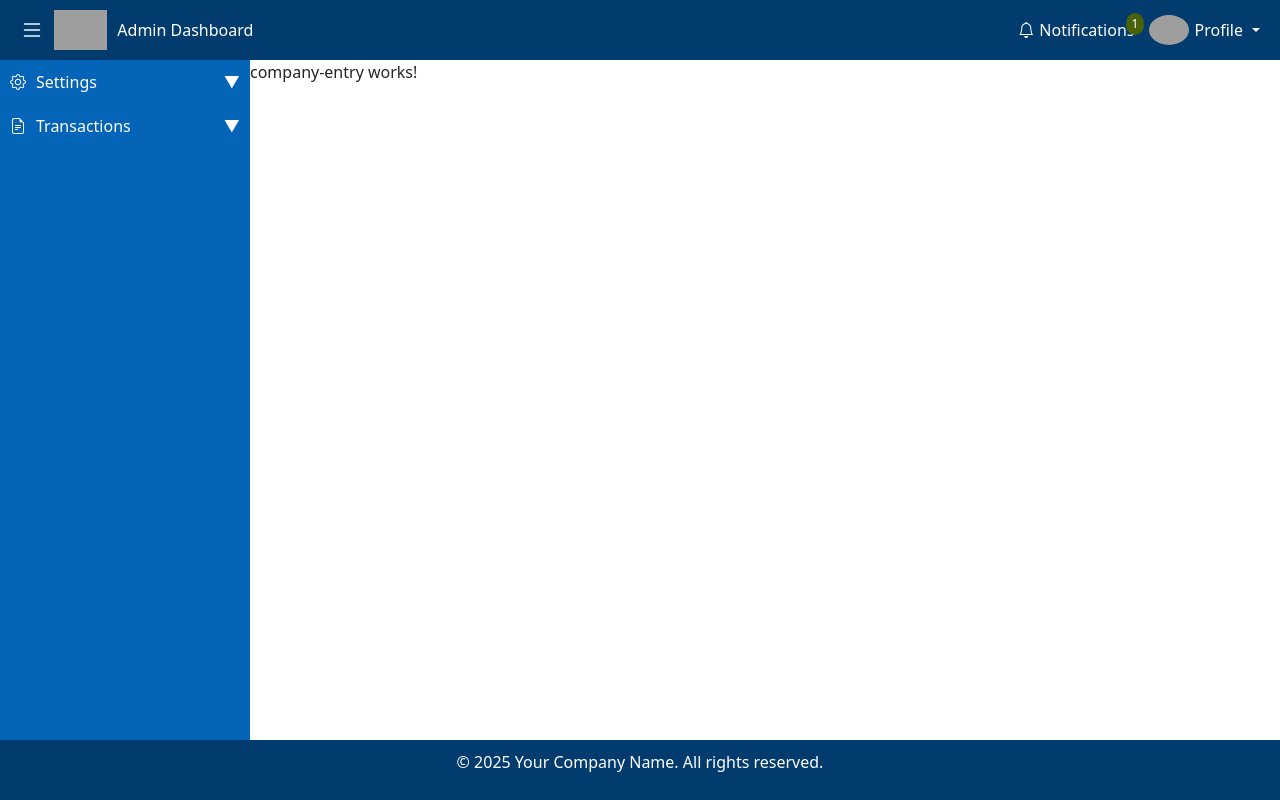
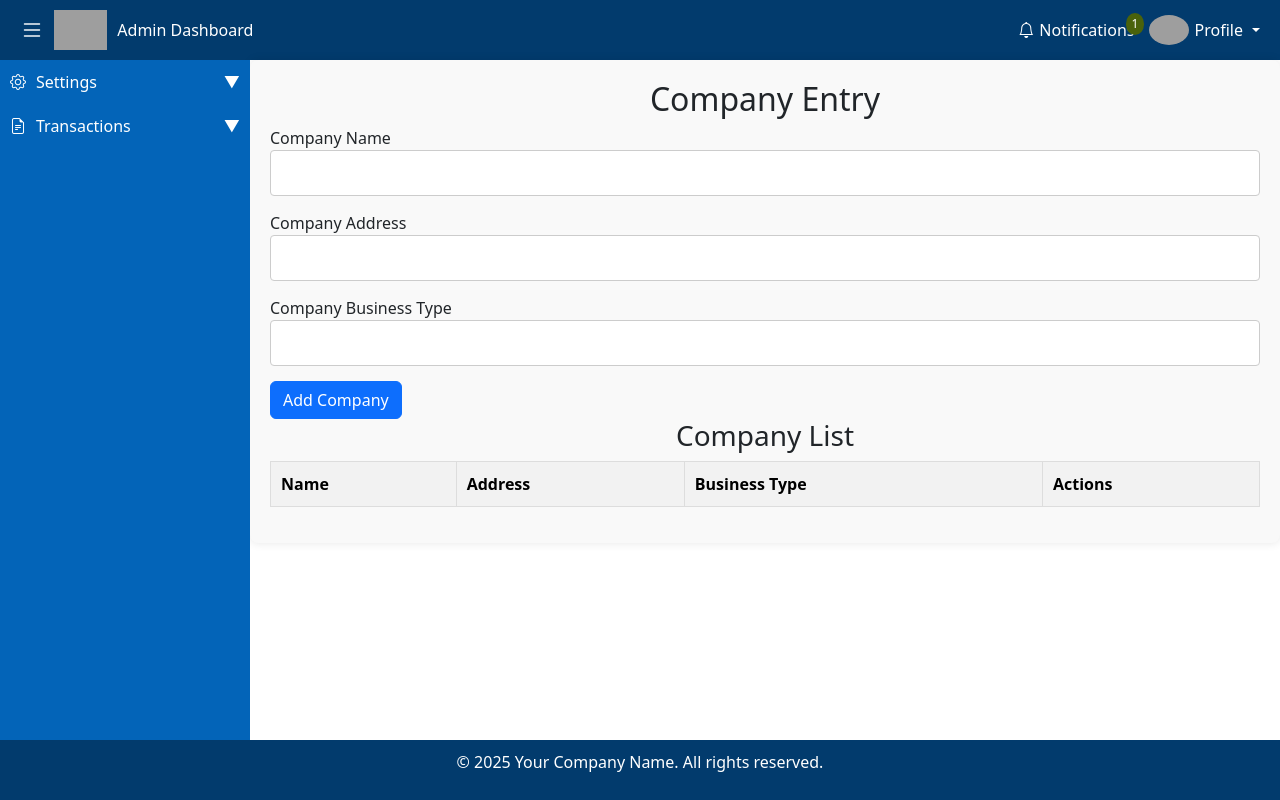
Before and after one commit to Mahfuz-bappy/Inventrixapp, an Angular app: page /admin/settings/company-entry in a window 1280 px wide. Built offline with nearby package versions, Linux system fonts and the light colour scheme; grey boxes are pictures that could not be loaded.

Commit message:
Oka done

```diff
--- a/src/app/admin/settings/company-entry/company-entry.component.css
+++ b/src/app/admin/settings/company-entry/company-entry.component.css
@@ -0,0 +1,47 @@
+.container {
+    width: 100%; /* Set width to 100% */
+    margin: 0 auto;
+    padding: 20px;
+    background-color: #f9f9f9;
+    border-radius: 8px;
+    box-shadow: 0 0 10px rgba(0, 0, 0, 0.1);
+  }
+
+  h2, h3 {
+    text-align: center;
+  }
+
+  .form-group {
+    margin-bottom: 15px;
+  }
+
+  .form-control {
+    width: 100%;
+    padding: 10px;
+    border: 1px solid #ccc;
+    border-radius: 4px;
+  }
+
+  .btn {
+    margin-right: 10px;
+  }
+
+  .table-container {
+    overflow-x: auto; /* Add horizontal scrolling */
+    margin-top: 20px;
+  }
+
+  .table {
+    width: 100%;
+    border-collapse: collapse;
+  }
+
+  .table th, .table td {
+    padding: 10px;
+    border: 1px solid #ddd;
+    text-align: left;
+  }
+
+  .table th {
+    background-color: #f2f2f2;
+  }
--- a/src/app/admin/settings/company-entry/company-entry.component.html
+++ b/src/app/admin/settings/company-entry/company-entry.component.html
@@ -1 +1,43 @@
-<p>company-entry works!</p>
+
+<div class="container">
+    <h2>Company Entry</h2>
+    <form [formGroup]="companyForm" (ngSubmit)="editingCompany ? updateCompany() : addCompany()">
+      <div class="form-group">
+        <label for="name">Company Name</label>
+        <input id="name" formControlName="name" class="form-control" />
+      </div>
+      <div class="form-group">
+        <label for="address">Company Address</label>
+        <input id="address" formControlName="address" class="form-control" />
+      </div>
+      <div class="form-group">
+        <label for="businessType">Company Business Type</label>
+        <input id="businessType" formControlName="businessType" class="form-control" />
+      </div>
+      <button type="submit" class="btn btn-primary">{{ editingCompany ? 'Update' : 'Add' }} Company</button>
+      <button type="button" class="btn btn-secondary" *ngIf="editingCompany" (click)="cancelEdit()">Cancel</button>
+    </form>
+
+    <h3>Company List</h3>
+    <table class="table">
+      <thead>
+        <tr>
+          <th>Name</th>
+          <th>Address</th>
+          <th>Business Type</th>
+          <th>Actions</th>
+        </tr>
+      </thead>
+      <tbody>
+        <tr *ngFor="let company of companies">
+          <td>{{ company.name }}</td>
+          <td>{{ company.address }}</td>
+          <td>{{ company.businessType }}</td>
+          <td>
+            <button class="btn btn-warning" (click)="editCompany(company)">Edit</button>
+            <button class="btn btn-danger" (click)="deleteCompany(company)">Delete</button>
+          </td>
+        </tr>
+      </tbody>
+    </table>
+  </div>
--- a/src/app/admin/settings/company-entry/company-entry.component.ts
+++ b/src/app/admin/settings/company-entry/company-entry.component.ts
@@ -1,11 +1,65 @@
+import { CommonModule } from '@angular/common';
 import { Component } from '@angular/core';
+import { FormBuilder, FormGroup, ReactiveFormsModule, Validators } from '@angular/forms';
+
+interface Company {
+  id: number;
+  name: string;
+  address: string;
+  businessType: string;
+}
 
 @Component({
   selector: 'app-company-entry',
-  imports: [],
+  standalone: true,
+  imports: [CommonModule, ReactiveFormsModule],
   templateUrl: './company-entry.component.html',
-  styleUrl: './company-entry.component.css'
+  styleUrls: ['./company-entry.component.css']
 })
 export class CompanyEntryComponent {
+  companyForm: FormGroup;
+  companies: Company[] = [];
+  editingCompany: Company | null = null;
 
+  constructor(private fb: FormBuilder) {
+    this.companyForm = this.fb.group({
+      name: ['', Validators.required],
+      address: ['', Validators.required],
+      businessType: ['', Validators.required]
+    });
+  }
+
+  addCompany(): void {
+    if (this.companyForm.valid) {
+      const newCompany: Company = {
+        id: this.companies.length + 1,
+        ...this.companyForm.value
+      };
+      this.companies.push(newCompany);
+      this.companyForm.reset();
+    }
+  }
+
+  editCompany(company: Company): void {
+    this.editingCompany = company;
+    this.companyForm.patchValue(company);
+  }
+
+  updateCompany(): void {
+    if (this.companyForm.valid && this.editingCompany) {
+      const index = this.companies.findIndex(c => c.id === this.editingCompany!.id);
+      this.companies[index] = { ...this.editingCompany, ...this.companyForm.value };
+      this.editingCompany = null;
+      this.companyForm.reset();
+    }
+  }
+
+  deleteCompany(company: Company): void {
+    this.companies = this.companies.filter(c => c.id !== company.id);
+  }
+
+  cancelEdit(): void {
+    this.editingCompany = null;
+    this.companyForm.reset();
+  }
 }
```
